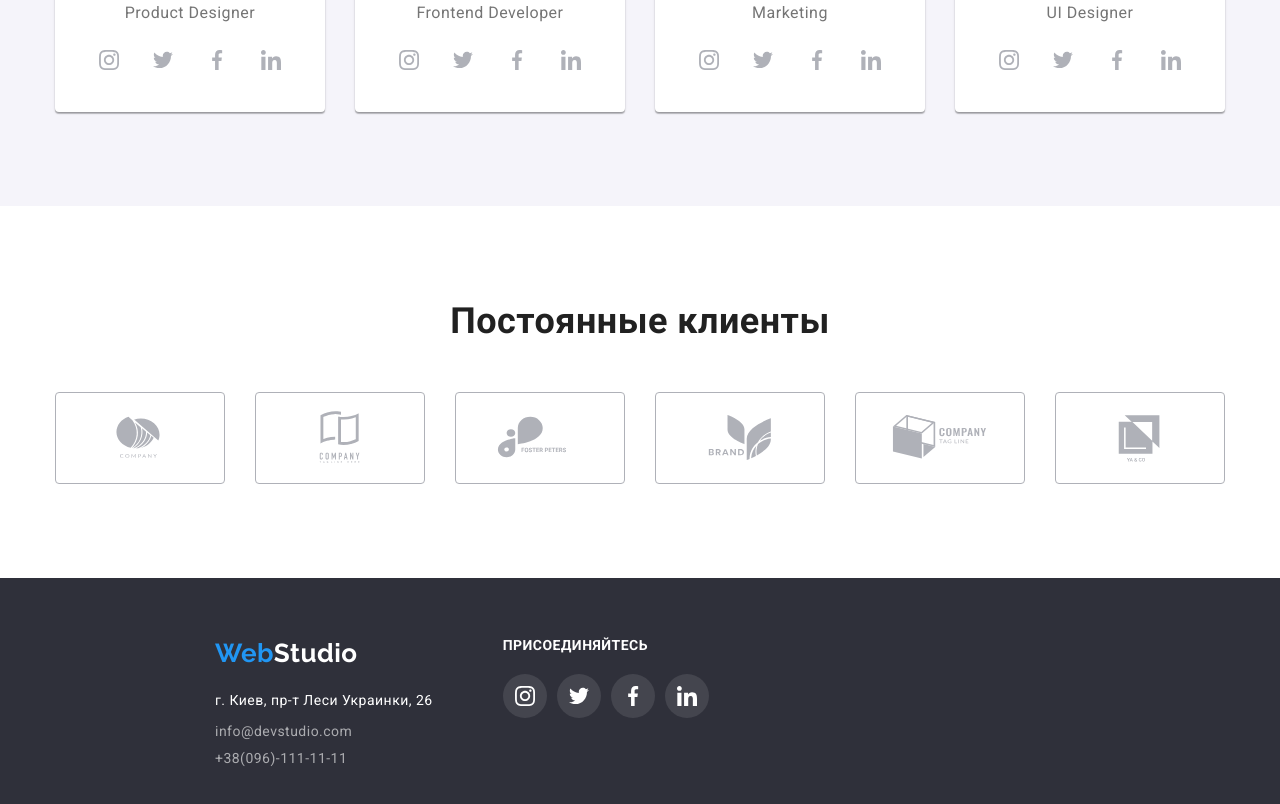
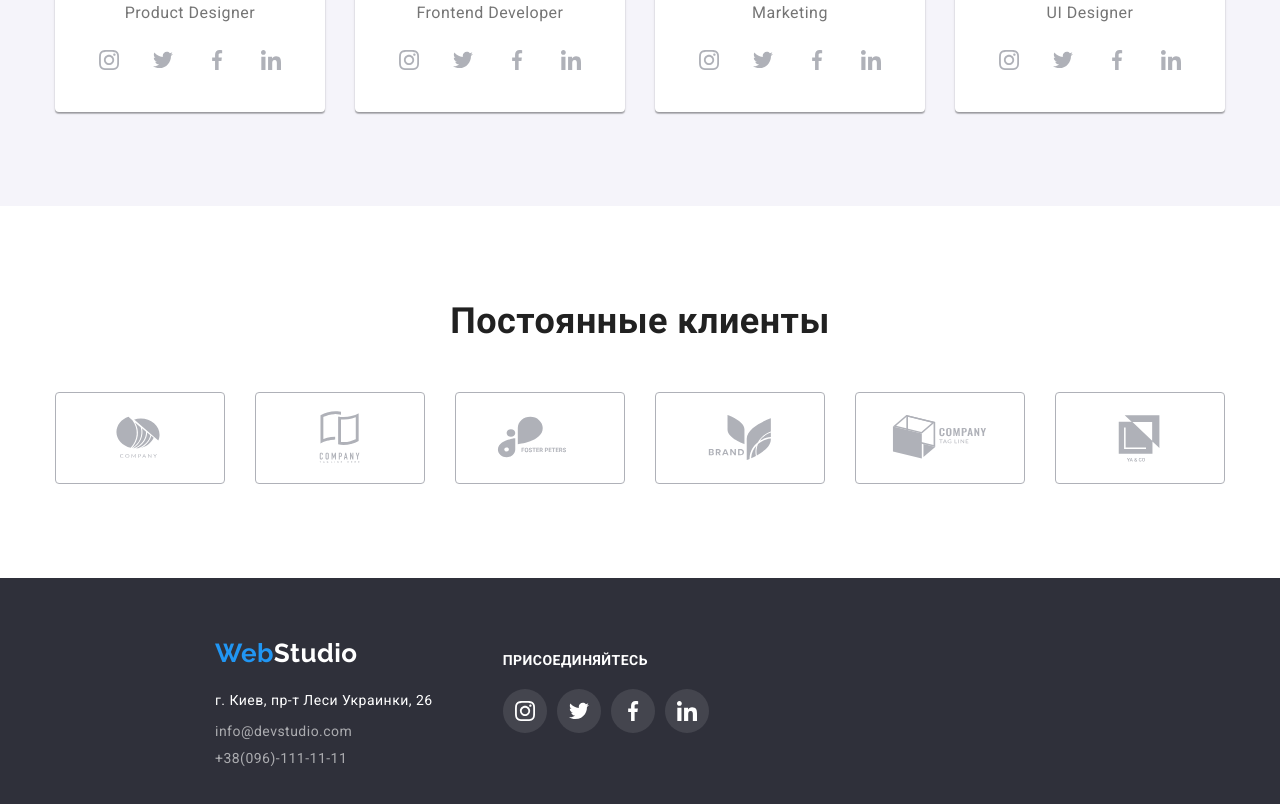
Before and after one commit to Maksim-Kazantsev/goit-markup-hw-04, a plain HTML site: page index.html in a window 1280 px wide. Shown: the part 2080-2884 px from the top of the page. Drawn offline with nearby package versions, Linux system fonts and the light colour scheme.

Commit message:
add-hw-4

```diff
--- a/css/styles.css
+++ b/css/styles.css
@@ -520,7 +520,7 @@ margin-bottom: 20px;
 }
 
 .heading-footer{
-    margin-top: 0;
+    margin-top: 15px;
     margin-bottom: 20px;
     padding: auto;
     font-weight: 700;
```
